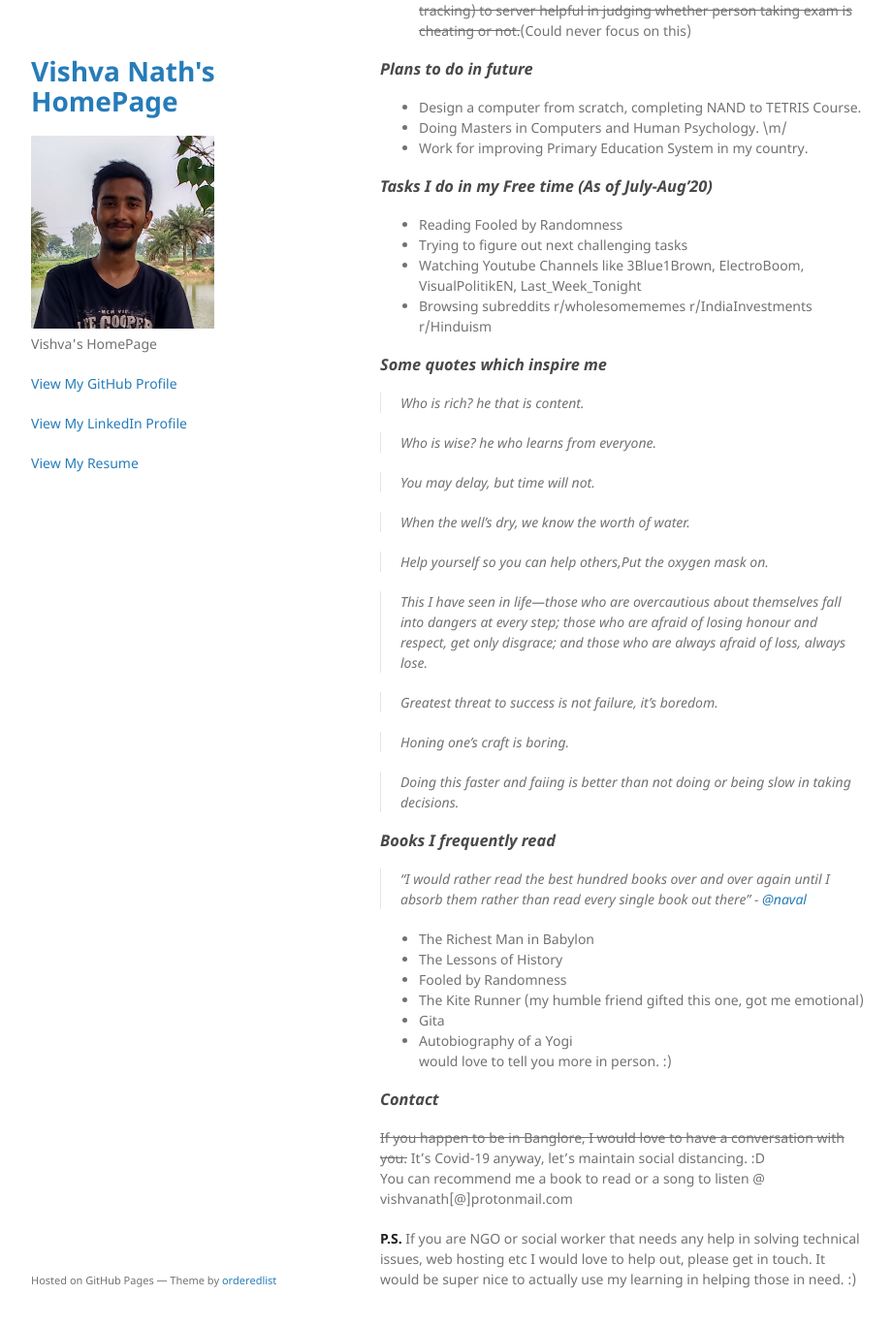
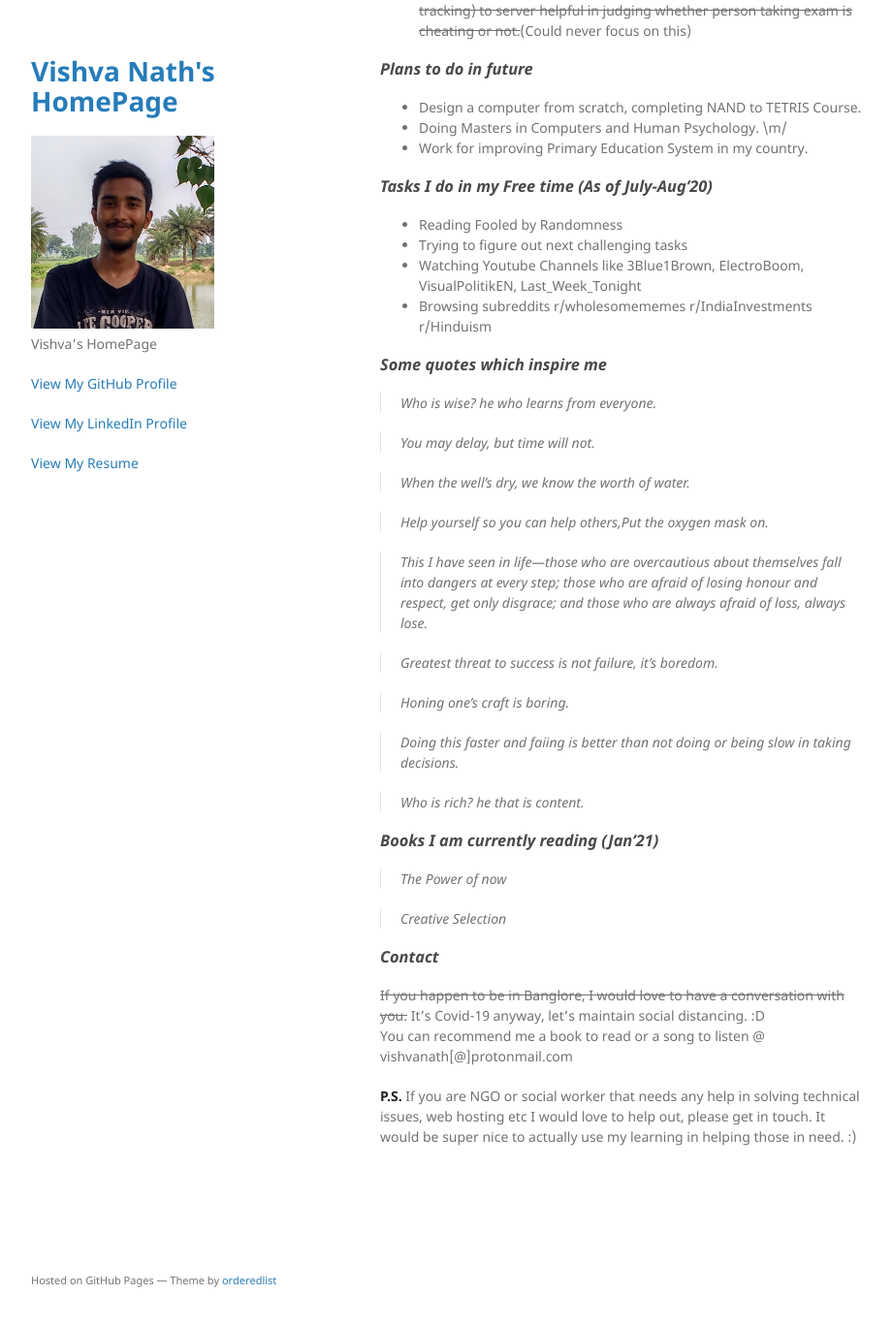
Before and after one commit to vishvanath45/vishvanath45.github.io, a Jekyll site: the page built from index.md, in a window 1280 px wide and 1400 px high, scrolled down 1475 px. Shown: the top 1368 px of the window at 97% size, without its empty margins (178-1099 px from the left). Built offline with Jekyll 4.4.1, drawn with Linux system fonts in a browser that asks for light colours; our own code applies the rules of GitHub Pages for plain Markdown files.

Commit message:
Update index.md

```diff
--- a/index.md
+++ b/index.md
@@ -76,17 +74,13 @@ I used to take part in competitive programming competitions, you can find my han
 
 > Doing this faster and faiing is better than not doing or being slow in taking decisions.
 
-### _Books I frequently read_
+> Who is rich? he that is content.
 
-> “I would rather read the best hundred books over and over again until I absorb them rather than read every single book out there” - [@naval](https://twitter.com/naval)
+### _Books I am currently reading (Jan'21)_
 
-- The Richest Man in Babylon
-- The Lessons of History
-- Fooled by Randomness
-- The Kite Runner (my humble friend gifted this one, got me emotional)
-- Gita
-- Autobiography of a Yogi
-would love to tell you more in person. :)
+> The Power of now
+
+> Creative Selection
 
 ### _Contact_
 
```
Also changed, not shown: other parts of index.md (+0 -2 lines).
